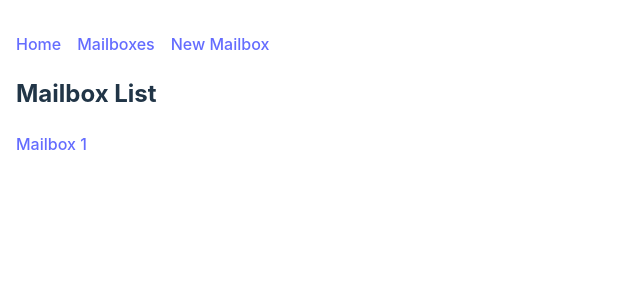
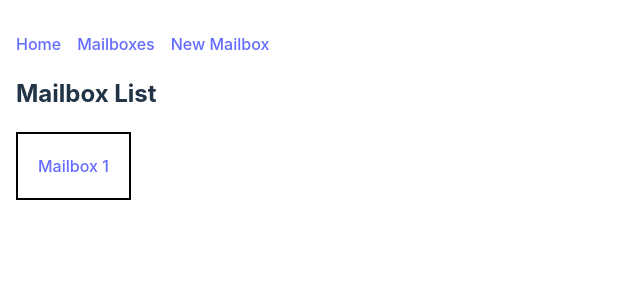
Before and after one commit to zwleileen/react-router-dom-lab, a React (Vite) app: page /mailboxes in a window 1280 px wide. Shown: the top 300 px of the page, without its empty margins (0-640 px from the left). Built offline with nearby package versions, Linux system fonts and the light colour scheme.

Commit message:
feat: added newletter jsx

```diff
--- a/src/components/MailboxDetails/MailboxDetails.jsx
+++ b/src/components/MailboxDetails/MailboxDetails.jsx
@@ -11,7 +11,8 @@ const MailboxDetails = (props) => {
 
     return(
         <>
-        <h2>{selectedBox.boxOwner}</h2>
+        <h1>Mailbox {selectedBox._id}</h1>
+        <h2>Details</h2>
         <dl>
             <div className="detail-row">
             <dt>Box Owner:</dt>
--- a/src/components/MailboxForm/MailboxForm.jsx
+++ b/src/components/MailboxForm/MailboxForm.jsx
@@ -20,7 +20,7 @@ const MailboxForm = (props) => {
 
     return(
         <>
-        <h2>Mailbox Form</h2>
+        <h1>New Mailbox</h1>
         <form onSubmit={handleSubmit}>
             <label htmlFor="boxOwner">Enter a Box Owner:</label>
             <input type="text" id="boxOwner" name="boxOwner" value={formData.boxOwner} onChange={handleChange} />
--- a/src/components/MailboxList/MailboxList.jsx
+++ b/src/components/MailboxList/MailboxList.jsx
@@ -4,9 +4,9 @@ const MailboxList = (props) => {
     return(
         <>
         <h2>Mailbox List</h2>
-        <ul>
+            <ul>
             {props.mailboxes.map((currentMailbox) => (
-            <li key={currentMailbox._id}><NavLink to={`/mailboxes/${currentMailbox._id}`}>Mailbox {currentMailbox._id}</NavLink></li>
+            <li key={currentMailbox._id} className="mail-box"><NavLink to={`/mailboxes/${currentMailbox._id}`}>Mailbox {currentMailbox._id}</NavLink></li>
             ))}
             </ul>
         </>
--- a/src/index.css
+++ b/src/index.css
@@ -78,7 +78,7 @@ li {
 }
 
 .mail-box {
-  border: 2px solid white;
+  border: 2px solid rgb(1, 1, 1);
   padding: 20px;
 }
 
```
Also changed, not shown: src/components/NewLetter/NewLetter.jsx (added).
